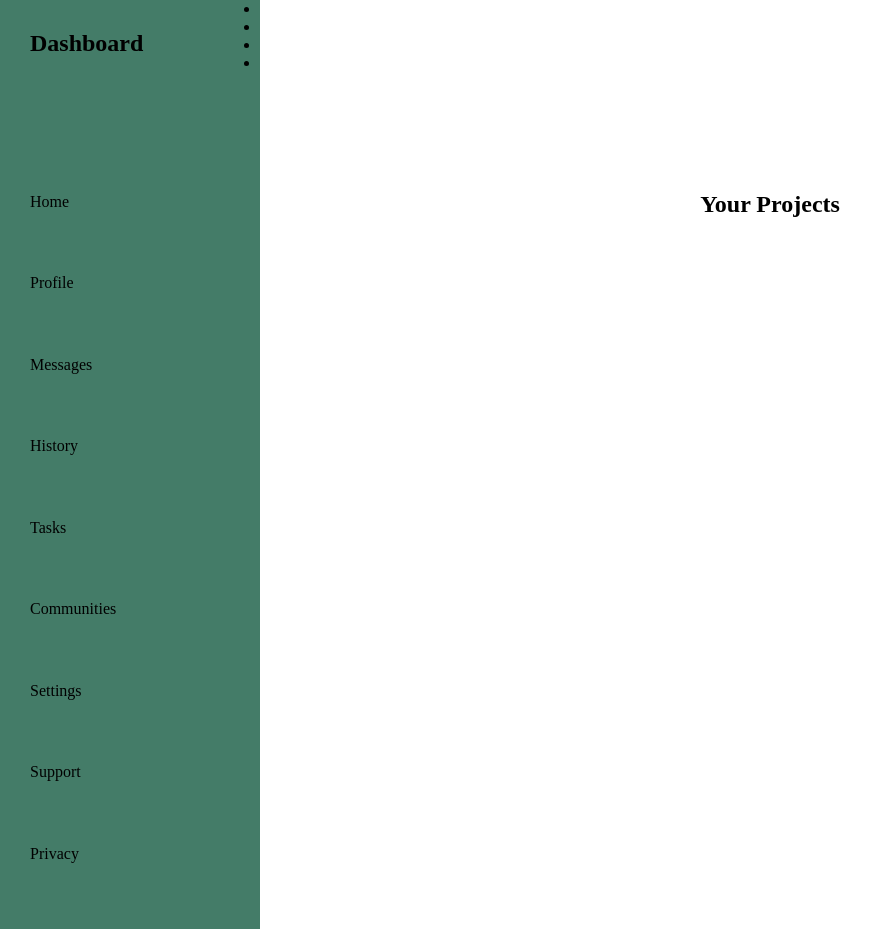
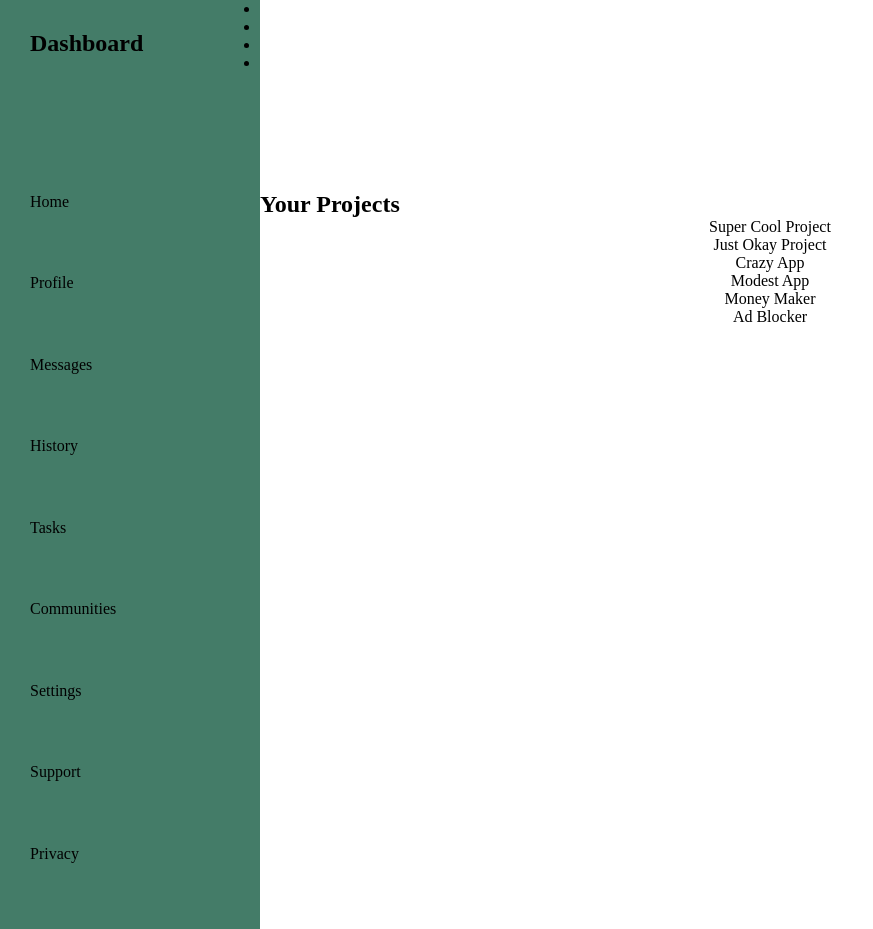
Before and after one commit to tayloramm13/dashboard-project, a plain HTML site: page index.html in a window 1280 px wide. Shown: the top 929 px of the page, without its empty margins (0-873 px from the left). Drawn offline with Linux system fonts and the light colour scheme.

Commit message:
Form parent grid within projects class

```diff
--- a/index.html
+++ b/index.html
@@ -44,31 +44,32 @@
 
         <div class="projects">
             <h2>Your Projects</h2>
-            <div class="your-projects"></div>
+            <div class="container2">
                 <div class="card">
-                    <p></p>
+                    <p>Super Cool Project</p>
                     <p></p>
                 </div>
                 <div class="card">
-                    <p></p>
+                    <p>Just Okay Project</p>
                     <p></p>
                 </div>
                 <div class="card">
-                    <p></p>
+                    <p>Crazy App</p>
                     <p></p>
                 </div>
                 <div class="card">
-                    <p></p>
+                    <p>Modest App</p>
                     <p></p>
                  </div>
                 <div class="card">
-                     <p></p>
+                    <p>Money Maker</p>
                     <p></p>
                 </div>
                 <div class="card">
-                    <p></p>
+                    <p>Ad Blocker</p>
                     <p></p>
                  </div>
+            </div>
 
             <div class="announcement"></div>
             <div class="trending"></div>
--- a/style.css
+++ b/style.css
@@ -11,8 +11,6 @@
 }
 
 
-
-
 .sidebar {
     background-color: rgb(68, 124, 104);
     height: 70vw;
@@ -24,7 +22,6 @@
     display: grid;
     grid-template-rows: 2fr repeat(6, 1fr) repeat(3, 1fr);
 }
-
 
 
 .header {
@@ -44,3 +41,7 @@
     grid-row: 2 / 4;
     background-color: ;
 }
+
+h2 {
+    text-align: left;
+}
```
